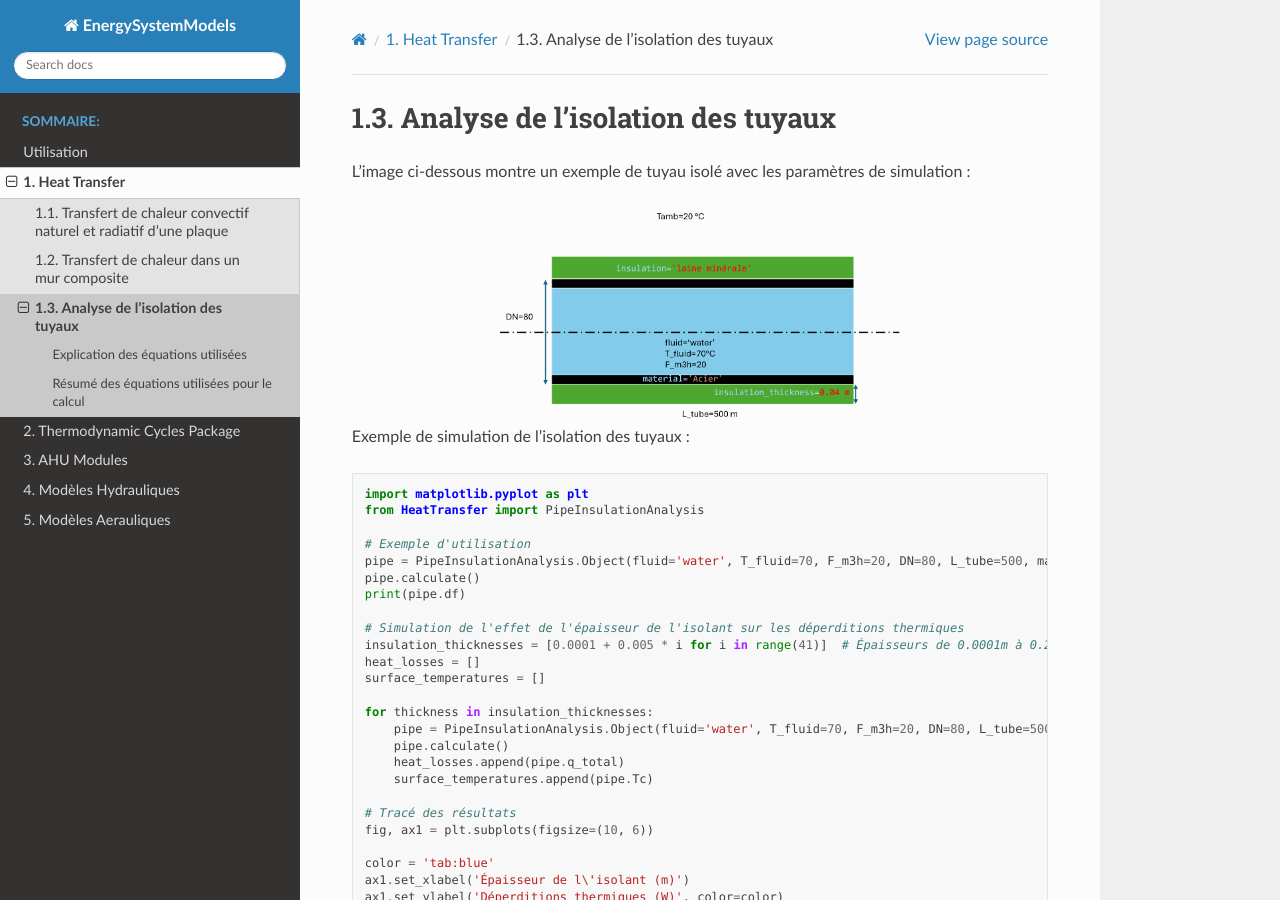
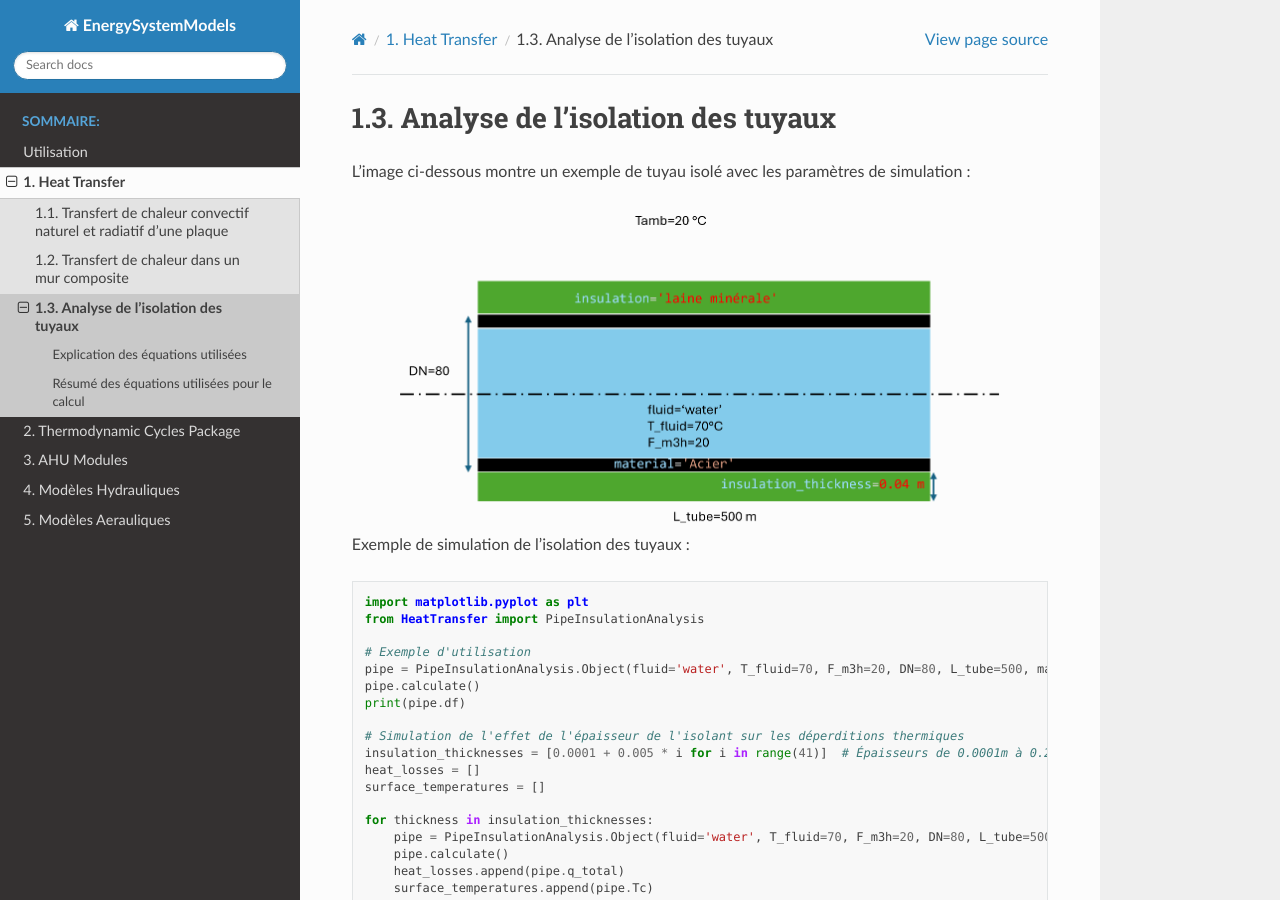
Before and after one commit to ZoheirHADID/EnergySystemModels-fr, a Sphinx documentation site: the page built from docs/source/001-heat_transfer/pipe_insulation_analysis.rst, in a window 1280 px wide and 900 px high. Built offline with Sphinx 7.4.7 and the Read the Docs theme 3.1.0, drawn with Linux system fonts in a browser that asks for light colours; pages that are not in the unit, such as notebooks, are missing from menus.

Commit message:
pipe_insulation_analysis

```diff
--- a/docs/source/001-heat_transfer/pipe_insulation_analysis.rst
+++ b/docs/source/001-heat_transfer/pipe_insulation_analysis.rst
@@ -5,7 +5,7 @@ L'image ci-dessous montre un exemple de tuyau isolé avec les paramètres de sim
 
 .. image:: ../images/PipeInsulationAnalysis.png
    :alt: Pipe Insulation Analysis
-   :width: 400px
+   :width: 600px
    :align: center
 
 Exemple de simulation de l'isolation des tuyaux :
@@ -55,7 +55,7 @@ L'image ci-dessous montre l'évolution des déperditions et de la température d
 
 .. image:: ../images/PipeInsulationAnalysis-evolution.png
    :alt: Pipe Insulation Analysis Evolution
-   :width: 400px
+   :width: 600px
    :align: center
 
 Explication des équations utilisées
```
